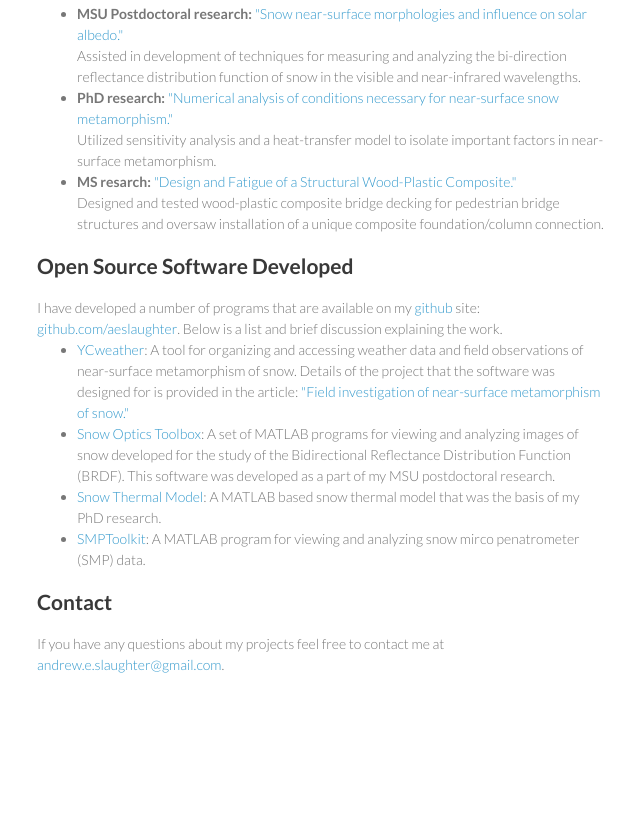
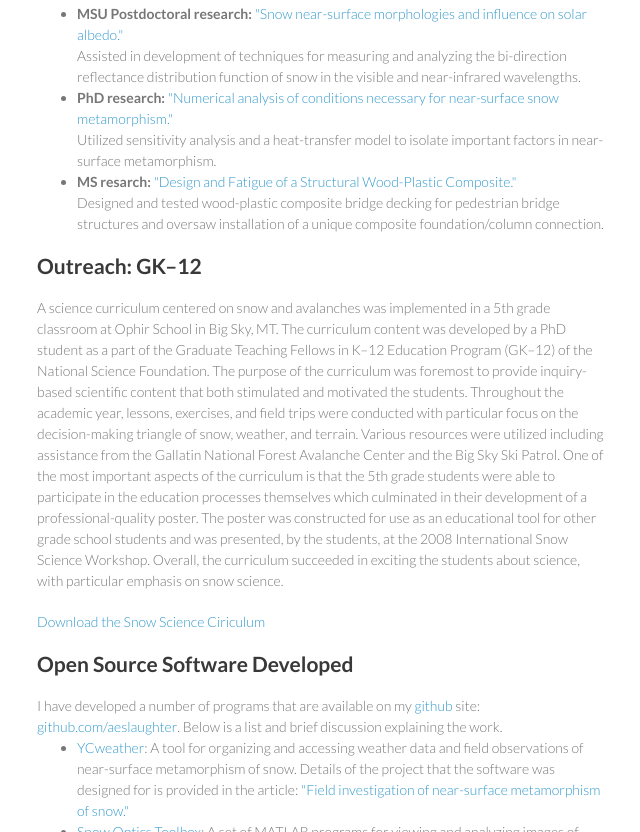
Before and after one commit to aeslaughter/aeslaughter.github.com, a plain HTML site: page index.html in a window 1280 px wide. Shown: the part 1231-2063 px from the top of the page, without its empty margins (463-1103 px from the left). Before the commit the page ends 1976 px from the top, so only its background shows below. Drawn offline with Linux system fonts and the light colour scheme.

Commit message:
added snow science outreach

```diff
--- a/index.html
+++ b/index.html
@@ -34,7 +34,7 @@ I am currently a <a href="www.nsf.gov">National Science Founcation</a> <a href="
 Fellow</a working at
 <a href="http://www.cornell.edu">Cornell University</a> and the <a href="http://mpdc.mae.cornell.edu">Materials Process Design and Control Laboratory (MPDC)</a>. My work is focused on researching the application of finite element methods to model the micro-structure evolution of snow.  The resulting model will assist in gaining further understanding the complex nature of snow metamorphism, which will aid in the prediction of weak-layer formation within the snowpack.</p>
 
-<p>This page gives a brief overview of my research, teaching interests, and open-source code projects. A more complete synaposis please refer to my <a href="http://aeslaughter.github.com/docs/vitae.pdf">Ciriculum Vitae</a> or contact me at <a href="mailto:andrew.e.slaughter@gmail.com">andrew.e.slaughter@gmail.com</a>.
+<p>This page gives a brief overview of my research, teaching interests, and open-source code projects. For a more complete synaposis please refer to my <a href="http://aeslaughter.github.com/docs/vitae.pdf">Ciriculum Vitae</a> or contact me at <a href="mailto:andrew.e.slaughter@gmail.com">andrew.e.slaughter@gmail.com</a>.
 </p>
 
 <h2>Education</h2>
@@ -68,6 +68,24 @@ Fellow</a working at
 	<li><b>MS resarch:</b> <a href="http://www.dissertations.wsu.edu/Thesis/Summer2004/a_slaughter_072704.pdf">"Design and Fatigue of a Structural Wood-Plastic Composite."</a><br> Designed and tested wood-plastic composite bridge decking for pedestrian bridge structures and oversaw installation of a unique composite foundation/column connection.</li>
 </ul>
 
+<h2> Outreach: GK&ndash;12 </h2>
+
+<p>A science curriculum centered on snow and avalanches was implemented in a 5th grade classroom
+at Ophir School in Big Sky, MT. The curriculum content was developed by a PhD student as a part of the
+Graduate Teaching Fellows in K&ndash;12 Education Program (GK&ndash;12) of the National Science Foundation. The
+purpose of the curriculum was foremost to provide inquiry-based scientific content that both stimulated and
+motivated the students. Throughout the academic year, lessons, exercises, and field trips were conducted with
+particular focus on the decision-making triangle of snow, weather, and terrain. Various resources were utilized
+including assistance from the Gallatin National Forest Avalanche Center and the Big Sky Ski Patrol. One of the
+most important aspects of the curriculum is that the 5th grade students were able to participate in the education
+processes themselves which culminated in their development of a professional-quality poster. The poster was
+constructed for use as an educational tool for other grade school students and was presented, by the students,
+at the 2008 International Snow Science Workshop. Overall, the curriculum succeeded in exciting the students
+about science, with particular emphasis on snow science.</p>
+<p>
+<a href="http://aeslaughter.github.com/docs/snowscience.pdf">Download the Snow Science Ciriculum</a>
+</p>
+
 <h2>Open Source Software Developed</h2>
 I have developed a number of programs that are available on my <a href="http://github.com"> github</a> site: <a href="https://github.com/aeslaughter"> github.com/aeslaughter</a>. Below is a list and brief discussion explaining the work.<br>
 
```
Also changed, not shown: 1 other file.
